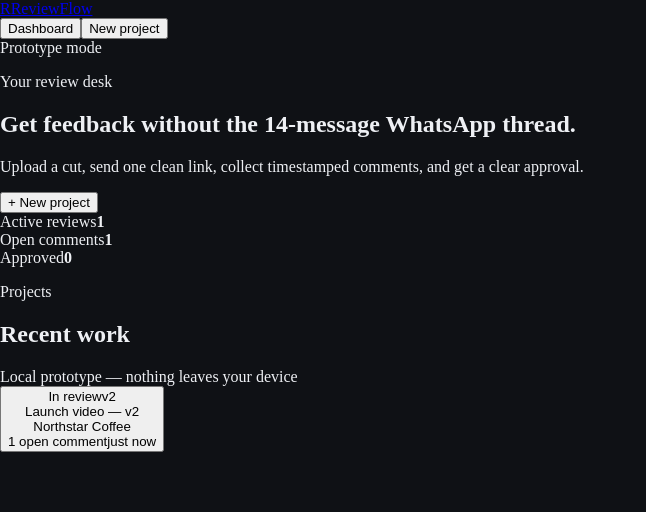
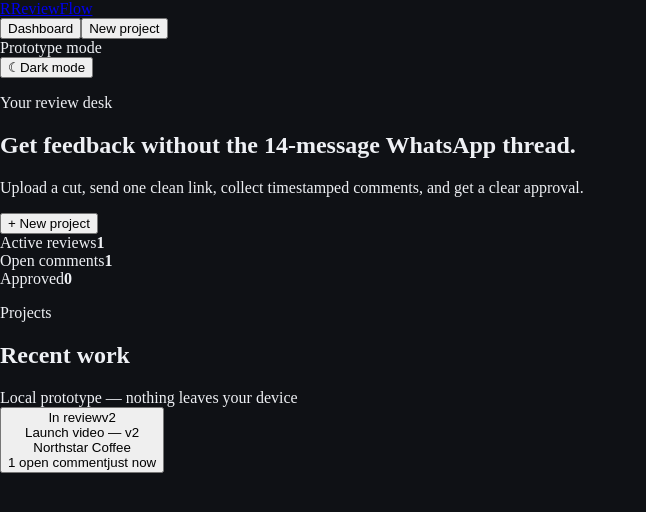
Before and after one commit to SohaibBahrami/reviewflow-mvp, a React (Vite) app: page / in a window 1280 px wide. Shown: the top 512 px of the page, without its empty margins (0-646 px from the left). Built offline with nearby package versions, Linux system fonts and the light colour scheme; the HTML template or start-up script is replaced by a standard one.

Commit message:
feat: add persistent theme preference

```diff
--- a/src/App.tsx
+++ b/src/App.tsx
@@ -1,9 +1,11 @@
 import { useEffect, useMemo, useState } from 'react'
+import { ClientReview } from './components/ClientReview'
 import { Dashboard } from './components/Dashboard'
 import { NewProject } from './components/NewProject'
 import { Shell } from './components/Shell'
 import { VideoReview } from './components/VideoReview'
 import { loadProjects, saveProjects } from './lib/storage'
+import { applyTheme, getTheme, toggleTheme, type Theme } from './lib/theme'
 import type { Project } from './lib/types'
 
 function getRoute() {
@@ -16,6 +18,12 @@ function getRoute() {
 export default function App() {
   const [route, setRoute] = useState(getRoute)
   const [projects, setProjects] = useState<Project[]>(loadProjects)
+  const [theme, setTheme] = useState<Theme>(() => getTheme())
+
+  useEffect(() => {
+    applyTheme(theme)
+    document.querySelector('meta[name="theme-color"]')?.setAttribute('content', theme === 'light' ? '#f5f6fa' : '#0f1115')
+  }, [theme])
 
   useEffect(() => {
     const onHashChange = () => setRoute(getRoute())
@@ -46,7 +54,9 @@ export default function App() {
   let page: React.ReactNode
 
   if (route.path === '/review' && project) {
-    page = <VideoReview project={project} onBack={() => navigate('/')} onUpdate={updateProject} />
+    page = <VideoReview project={project} onBack={() => navigate('/')} onClientPreview={() => navigate(`/client/${project.id}`)} onUpdate={updateProject} />
+  } else if (route.path === '/client' && project) {
+    page = <ClientReview project={project} onBack={() => navigate(`/review/${project.id}`)} onUpdate={updateProject} />
   } else if (route.path === '/new') {
     page = <NewProject onCreate={createProject} />
   } else if (route.path === '/') {
@@ -55,5 +65,14 @@ export default function App() {
     page = <Dashboard projects={projects} onNew={() => navigate('/new')} onOpen={(id) => navigate(`/review/${id}`)} />
   }
 
-  return <Shell active={route.path} onNavigate={navigate}>{page}</Shell>
+  return (
+    <Shell
+      active={route.path}
+      theme={theme}
+      onNavigate={navigate}
+      onToggleTheme={() => setTheme((current) => toggleTheme(current))}
+    >
+      {page}
+    </Shell>
+  )
 }
--- a/src/components/Shell.tsx
+++ b/src/components/Shell.tsx
@@ -1,9 +1,17 @@
 import type { ReactNode } from 'react'
+import type { Theme } from '../lib/theme'
 import { Logo } from './Logo'
+import { ThemeToggle } from './ThemeToggle'
 
-type Props = { children: ReactNode; active: string; onNavigate: (path: string) => void }
+type Props = {
+  children: ReactNode
+  active: string
+  theme: Theme
+  onNavigate: (path: string) => void
+  onToggleTheme: () => void
+}
 
-export function Shell({ children, active, onNavigate }: Props) {
+export function Shell({ children, active, theme, onNavigate, onToggleTheme }: Props) {
   const links = [
     ['/', 'Dashboard'],
     ['/new', 'New project'],
@@ -25,7 +33,7 @@ export function Shell({ children, active, onNavigate }: Props) {
               </button>
             ))}
           </nav>
-          <div className="topbar-badge">Prototype mode</div>
+          <div className="topbar-actions"><div className="topbar-badge">Prototype mode</div><ThemeToggle theme={theme} onToggle={onToggleTheme} /></div>
         </div>
       </header>
       <main className="page-wrap">{children}</main>
--- /dev/null
+++ b/src/components/ThemeToggle.tsx
@@ -0,0 +1,17 @@
+import type { Theme } from '../lib/theme'
+
+interface Props {
+  theme: Theme
+  onToggle: () => void
+}
+
+export function ThemeToggle({ theme, onToggle }: Props) {
+  const nextLabel = theme === 'dark' ? 'Light mode' : 'Dark mode'
+
+  return (
+    <button className="theme-toggle" type="button" onClick={onToggle} aria-label={`Switch to ${nextLabel.toLowerCase()}`}>
+      <span aria-hidden="true">{theme === 'dark' ? '☀' : '☾'}</span>
+      <span>{nextLabel}</span>
+    </button>
+  )
+}
--- /dev/null
+++ b/src/lib/theme.ts
@@ -0,0 +1,26 @@
+export type Theme = 'dark' | 'light'
+
+const THEME_KEY = 'reviewflow-theme'
+
+export function getTheme(): Theme {
+  const saved = window.localStorage.getItem(THEME_KEY)
+  if (saved === 'light' || saved === 'dark') return saved
+
+  return window.matchMedia('(prefers-color-scheme: light)').matches ? 'light' : 'dark'
+}
+
+export function applyTheme(theme: Theme) {
+  document.documentElement.dataset.theme = theme
+  document.documentElement.style.colorScheme = theme
+}
+
+export function setTheme(theme: Theme) {
+  window.localStorage.setItem(THEME_KEY, theme)
+  applyTheme(theme)
+}
+
+export function toggleTheme(current: Theme): Theme {
+  const next = current === 'dark' ? 'light' : 'dark'
+  setTheme(next)
+  return next
+}
```
Also changed, not shown: public/reviewflow-mark.svg (added).
